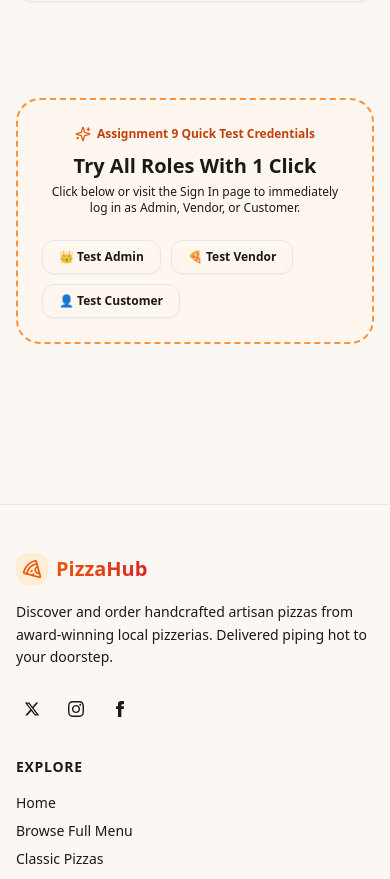
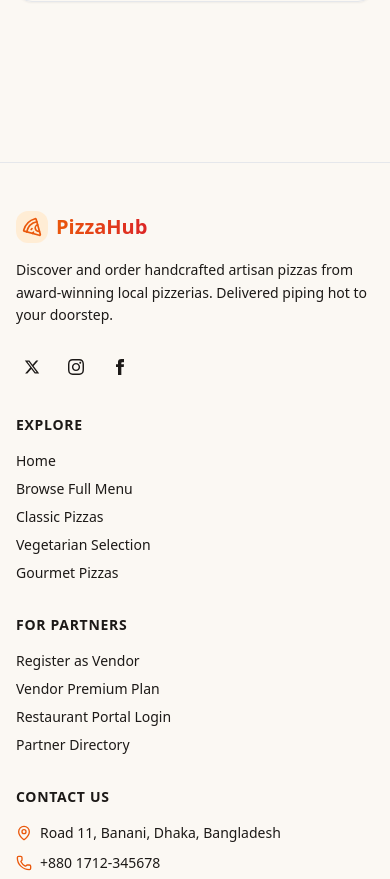
Before and after one commit to sjahanothye/PizzaHub-Client, a Next.js app: page / in a window 390 px wide. Shown: the part 6683-7562 px from the top of the page. Built offline with nearby package versions, Linux system fonts and the light colour scheme; no server answers.

Commit message:
refactor(ui): remove test credentials drawer from homepage

```diff
--- a/src/app/page.js
+++ b/src/app/page.js
@@ -544,44 +544,6 @@ export default function HomePage() {
           })}
         </div>
       </section>
-
-      {/* 6. Recruiter / Evaluator Instant Test Access Drawer */}
-      <section className="container mx-auto px-4">
-        <div className="p-6 sm:p-8 rounded-3xl border-2 border-dashed border-pizza-400 bg-pizza-50/70 dark:bg-pizza-950/20 text-card-foreground">
-          <div className="flex flex-col md:flex-row items-center justify-between gap-6">
-            <div className="space-y-1 text-center md:text-left">
-              <div className="inline-flex items-center gap-1.5 text-xs font-bold text-pizza-700 dark:text-pizza-300">
-                <Sparkles className="w-4 h-4 text-pizza-600" />
-                <span>Assignment 9 Quick Test Credentials</span>
-              </div>
-              <h4 className="text-xl font-bold">Try All Roles With 1 Click</h4>
-              <p className="text-xs text-muted-foreground">
-                Click below or visit the Sign In page to immediately log in as Admin, Vendor, or Customer.
-              </p>
-            </div>
-            <div className="flex flex-wrap gap-2.5">
-              <Link
-                href="/sign-in?role=admin"
-                className="px-4 py-2 rounded-xl bg-card border border-border hover:border-pizza-500 text-xs font-bold shadow-sm transition-all hover:scale-105"
-              >
-                👑 Test Admin
-              </Link>
-              <Link
-                href="/sign-in?role=vendor"
-                className="px-4 py-2 rounded-xl bg-card border border-border hover:border-pizza-500 text-xs font-bold shadow-sm transition-all hover:scale-105"
-              >
-                🍕 Test Vendor
-              </Link>
-              <Link
-                href="/sign-in?role=customer"
-                className="px-4 py-2 rounded-xl bg-card border border-border hover:border-pizza-500 text-xs font-bold shadow-sm transition-all hover:scale-105"
-              >
-                👤 Test Customer
-              </Link>
-            </div>
-          </div>
-        </div>
-      </section>
     </div>
   );
 }
```
